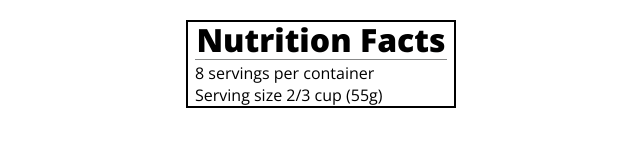
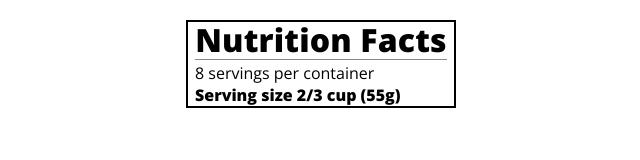
Before and after one commit to mmisa123/css_Typography, a plain HTML site: page index.html in a window 1280 px wide. Shown: the whole page, without its empty margins (319-959 px from the left). Drawn offline with nearby package versions, Linux system fonts and the light colour scheme.

Commit message:
CSS selector used to target the .bold class

```diff
--- a/styles.css
+++ b/styles.css
@@ -6,10 +6,16 @@ html {
     font-size: 16px;
 }
 
+.bold {
+    font-weight: 800;
+}
+
 h1 {
-    font-weight: 800;
+
+ /* font-weight: 800; */
     text-align: center;
     margin: -4px 0;
+    letter-spacing: 0.15px;
 }
 
 p {
```
